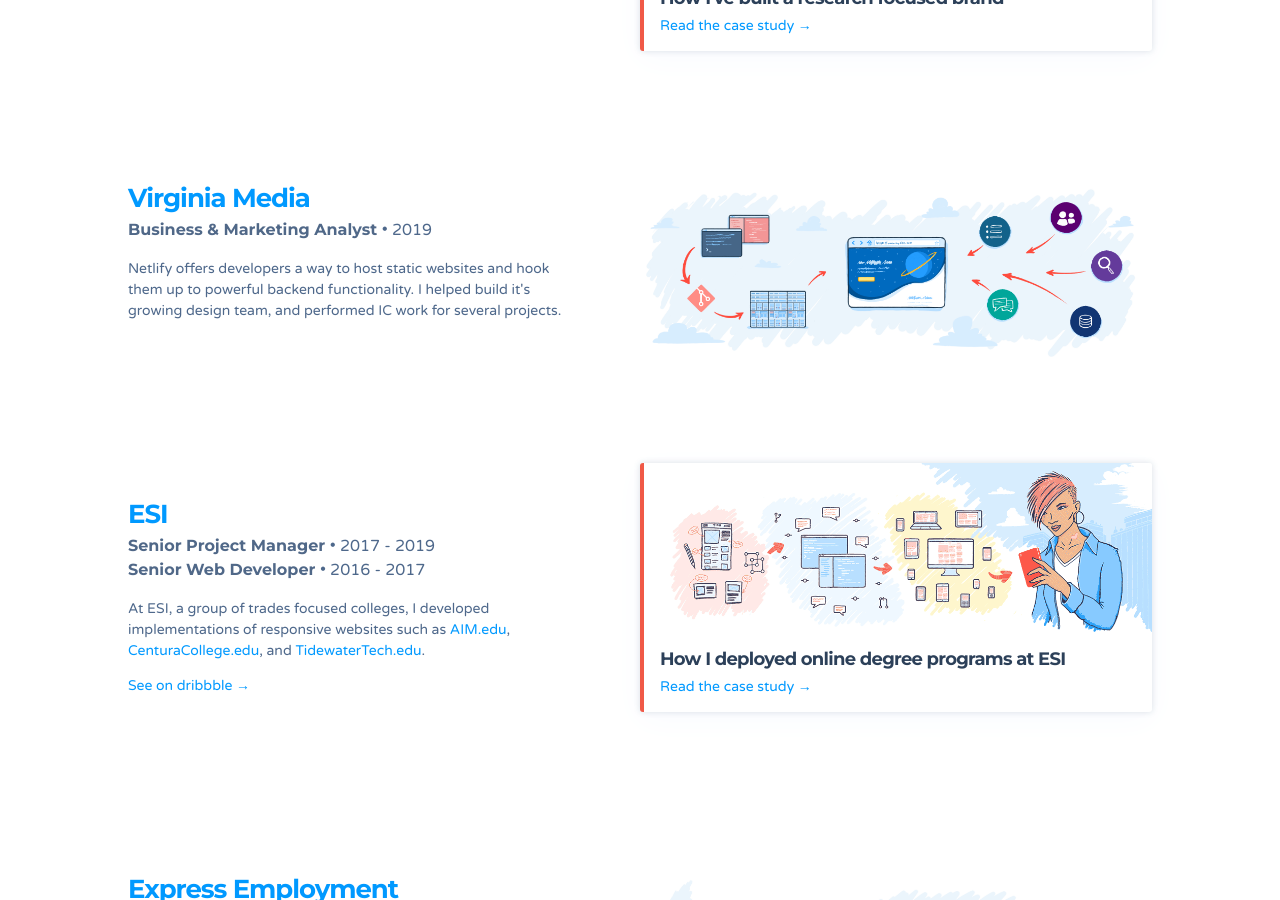
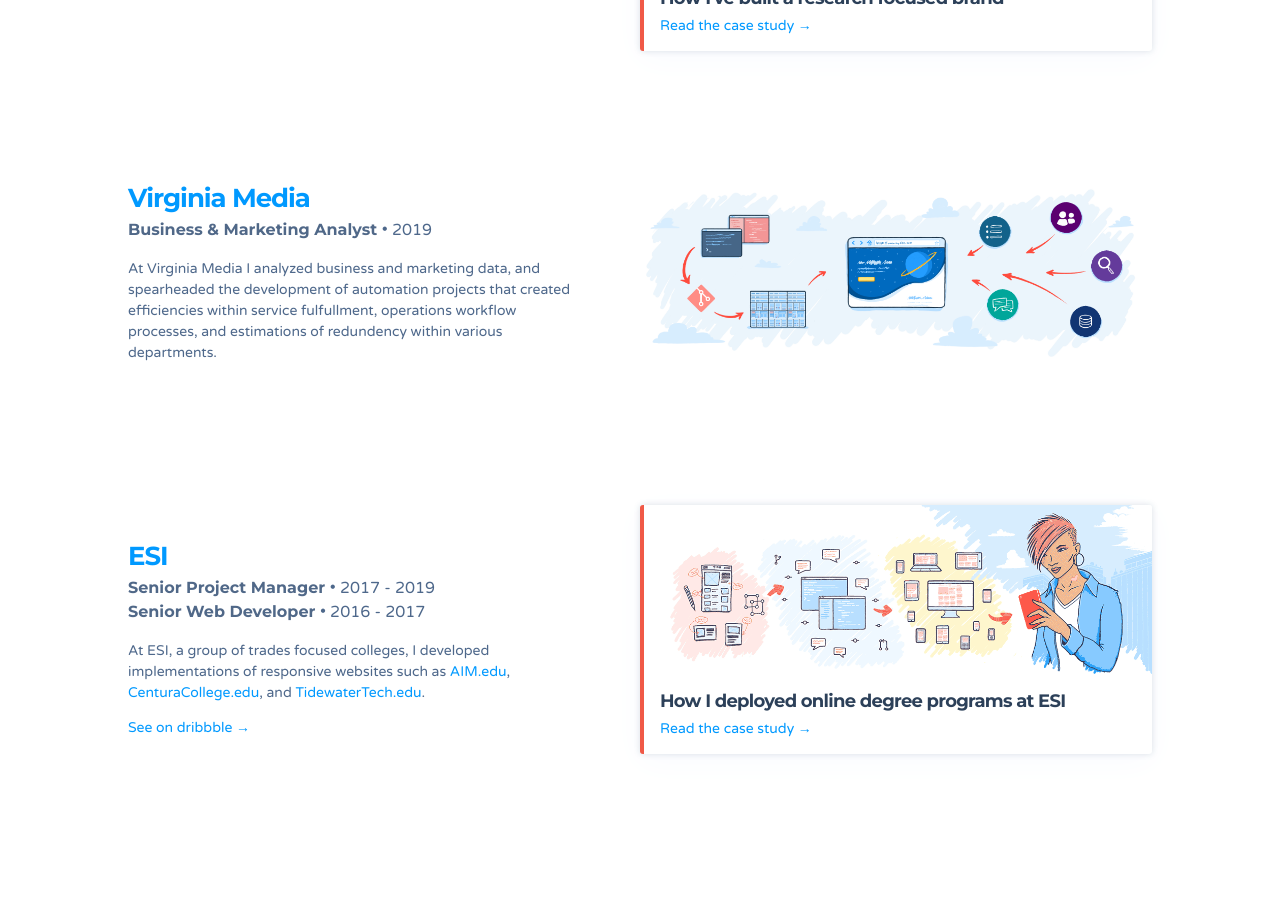
Before and after one commit to zenifold/max_page, a Jekyll site: the page built from index.html, in a window 1280 px wide and 900 px high, scrolled down 1974 px. Built offline with Jekyll 4.4.1, drawn with Linux system fonts in a browser that asks for light colours; some web fonts are replaced.

Commit message:
Update employers.yaml

```diff
--- a/_data/employers.yaml
+++ b/_data/employers.yaml
@@ -20,7 +20,7 @@
   role: Business & Marketing Analyst
   timeframe: 2019
   summary: |
-    Netlify offers developers a way to host static websites and hook them up to powerful backend functionality. I helped build it's growing design team, and performed IC work for several projects.
+    At Virginia Media I analyzed business and marketing data, and spearheaded the development of automation projects that created efficiencies within service fulfullment, operations workflow processes, and estimations of redundency within various departments.
   has_case_studies: false
   image: /img/case-studies/case-study-netlify.png
   image_alt: Product illustration for Netlify's core product concept
```
